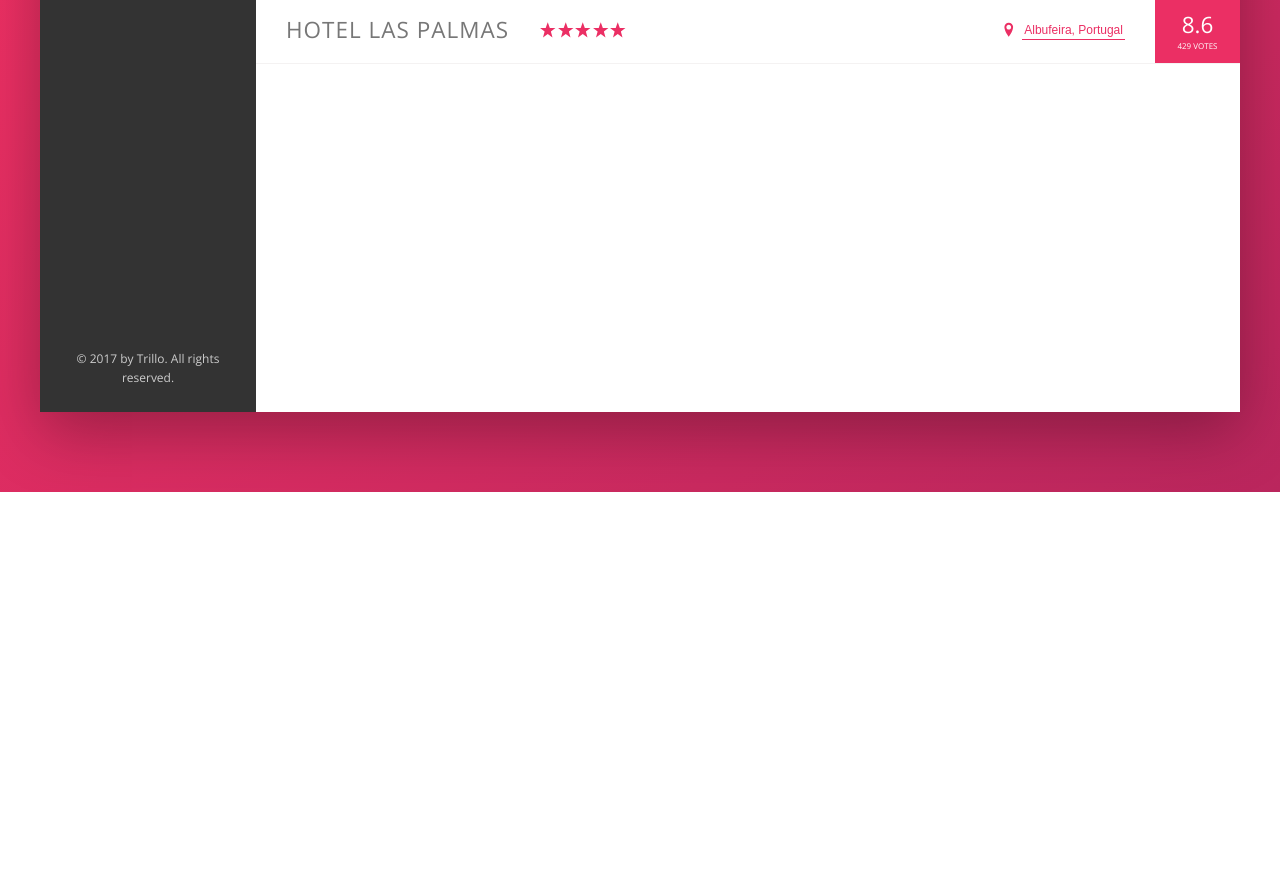
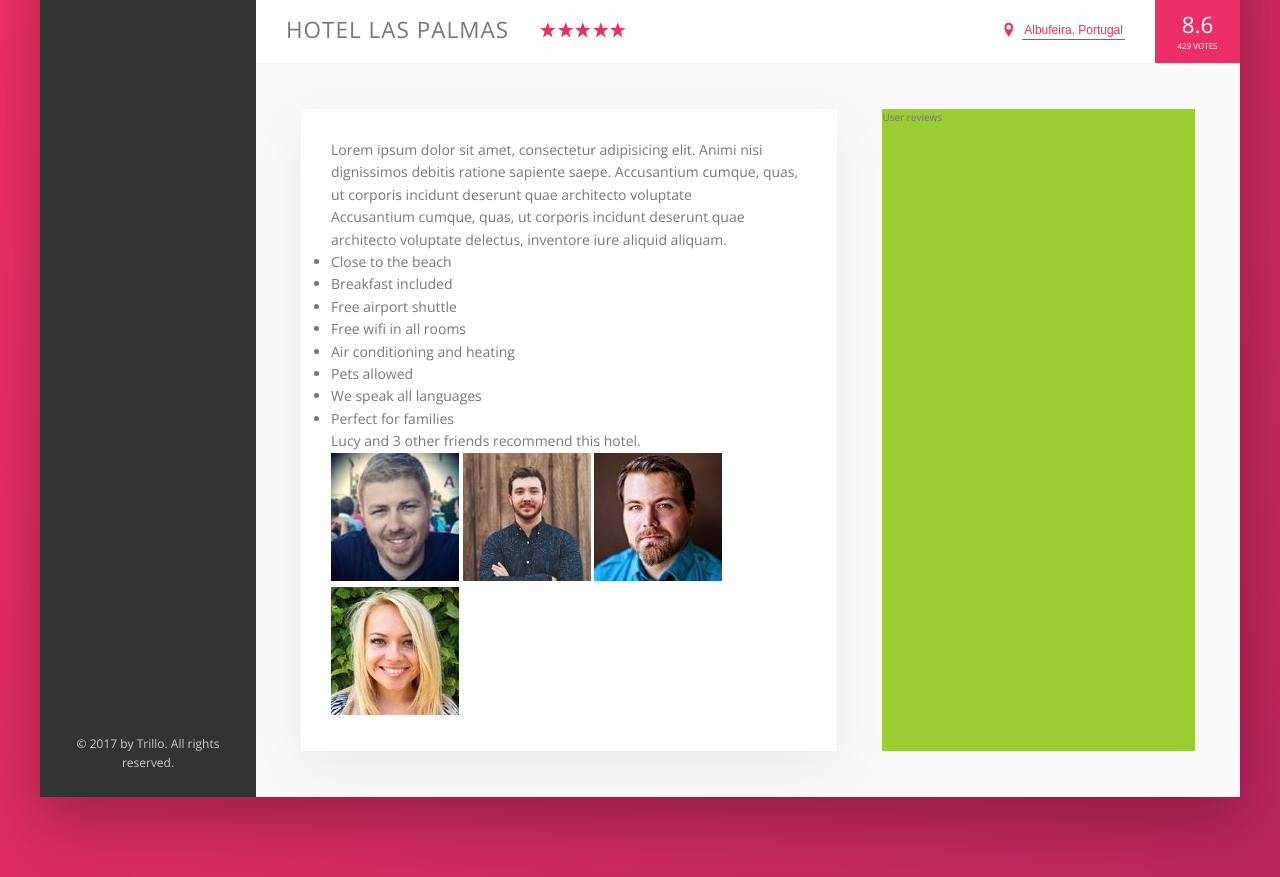
Before and after one commit to GeraldVeeneman/Trillo, a website: page index.html in a window 1280 px wide. Shown: the part 538-1415 px from the top of the page. Before the commit the page ends 1030 px from the top, so only its background shows below. Drawn offline with nearby package versions, Linux system fonts and the light colour scheme.

Commit message:
82. Building the Description Section - Part 1 + npm rebuild

```diff
--- a/index.html
+++ b/index.html
@@ -134,7 +134,40 @@
             <div class="overview__rating-average">8.6</div>
             <div class="overview__rating-count">429 votes</div>
           </div>
-
+        </div>
+        <div class="detail">
+          <div class="description">
+            <p class="paragraph">
+              Lorem ipsum dolor sit amet, consectetur adipisicing elit. Animi nisi dignissimos debitis ratione sapiente saepe. Accusantium cumque, quas, ut corporis incidunt deserunt quae architecto voluptate
+            </p>
+            <p class="paragraph">
+              Accusantium cumque, quas, ut corporis incidunt deserunt quae architecto voluptate delectus, inventore iure aliquid aliquam.
+            </p>
+            <ul class="list">
+              <li class="list__item">Close to the beach</li>
+              <li class="list__item">Breakfast included</li>
+              <li class="list__item">Free airport shuttle</li>
+              <li class="list__item">Free wifi in all rooms</li>
+              <li class="list__item">Air conditioning and heating</li>
+              <li class="list__item">Pets allowed</li>
+              <li class="list__item">We speak all languages</li>
+              <li class="list__item">Perfect for families</li>
+          </ul>
+          <div class="recommend">
+            <p class="recommend__count">
+              Lucy and 3 other friends recommend this hotel.
+            </p>
+            <div class="recommend__friends">
+              <img src="img/user-3.jpg" alt="friend 1" class="recommend__photo">
+              <img src="img/user-4.jpg" alt="friend 2" class="recommend__photo">
+              <img src="img/user-5.jpg" alt="friend 3" class="recommend__photo">
+              <img src="img/user-6.jpg" alt="friend 4" class="recommend__photo">
+            </div>
+          </div>
+          </div>
+          <div class="user-reviews">
+            User reviews
+          </div>
         </div>
       </main>
     </div>
--- a/sass/_base.scss
+++ b/sass/_base.scss
@@ -13,6 +13,9 @@
     --color-grey-dark-3: #999;
 
     --shadow-dark: 0 2rem 6rem rgba(0,0,0,.3);
+    --shadow-light: 0 2rem 5rem rgba(0,0,0,.06);
+
+    --line: 1px solid var(--color-grey-light-2);
 }
 
 * {
--- a/sass/_components.scss
+++ b/sass/_components.scss
@@ -210,7 +210,7 @@
 .overview {
   display: flex;
   align-items: center;
-  border-bottom: 1px solid var(--color-grey-light-2);
+  border-bottom: var(--line);
 
   &__heading {
     font-size: 2.25rem;
--- a/sass/_layout.scss
+++ b/sass/_layout.scss
@@ -10,7 +10,7 @@
     font-size: 1.4rem;
     height: 7rem;
     background-color: #fff;
-    border-bottom: 1px solid var(--color-grey-light-2);
+    border-bottom: var(--line);
     display: flex;
     justify-content: space-between;
     align-items: center;
@@ -31,9 +31,26 @@
 
 .hotel-view {
     background-color: #fff;
-
-    // TEST
-    height: 80rem;
-
     flex: 1;
 }
+
+.detail {
+    display: flex;
+    padding: 4.5rem;
+    background-color: var(--color-grey-light-1);
+    border-bottom: var(--line);
+}
+
+.description {
+    font-size: 1.4rem;
+    background-color: #fff;
+    box-shadow: var(--shadow-light);
+    padding: 3rem;
+    flex: 0 0 60%;
+    margin-right: 4.5rem;
+}
+
+.user-reviews {
+    background-color:yellowgreen;
+    flex: 1;
+}
```
Also changed, not shown: css/style.css.
